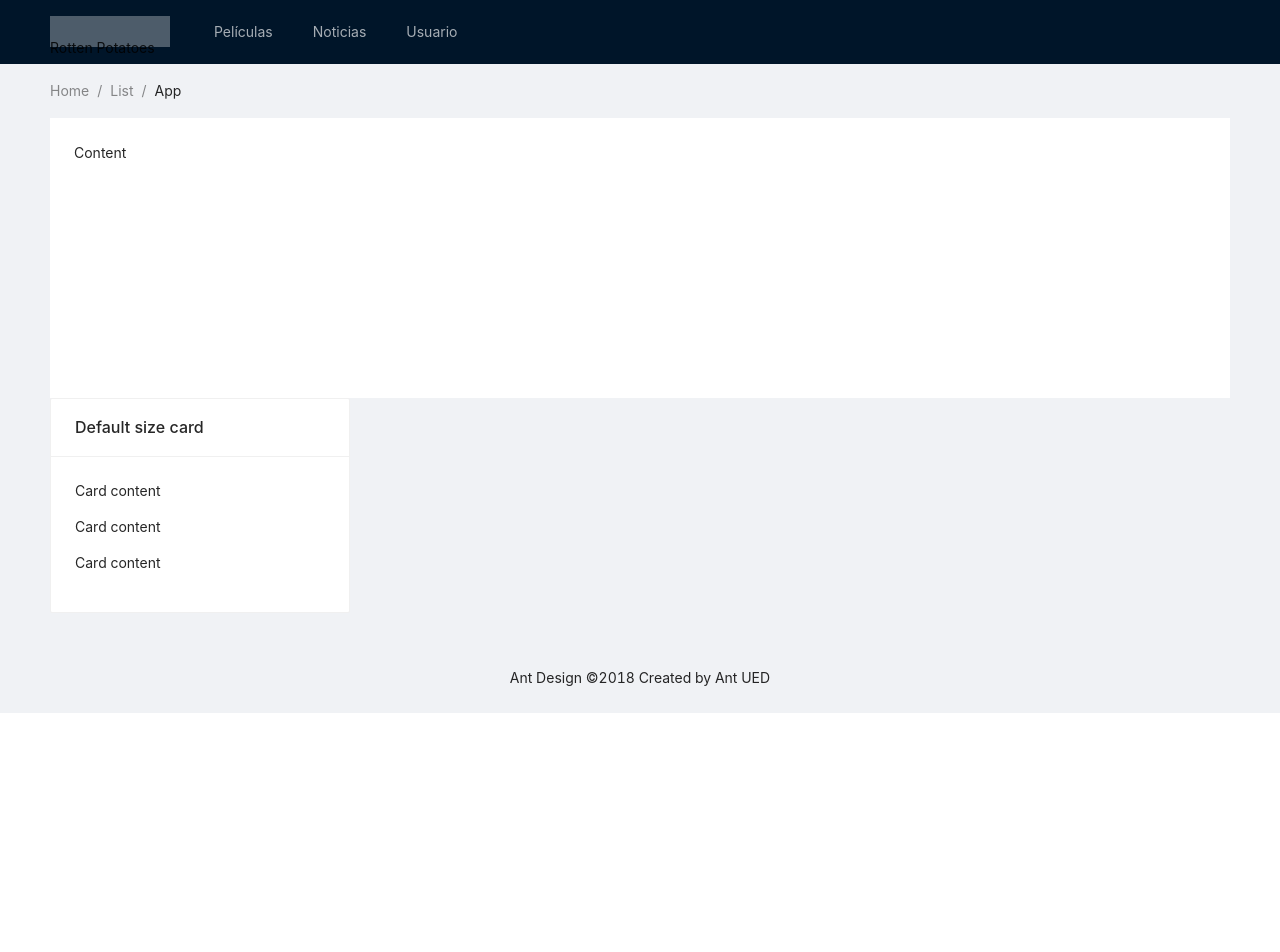
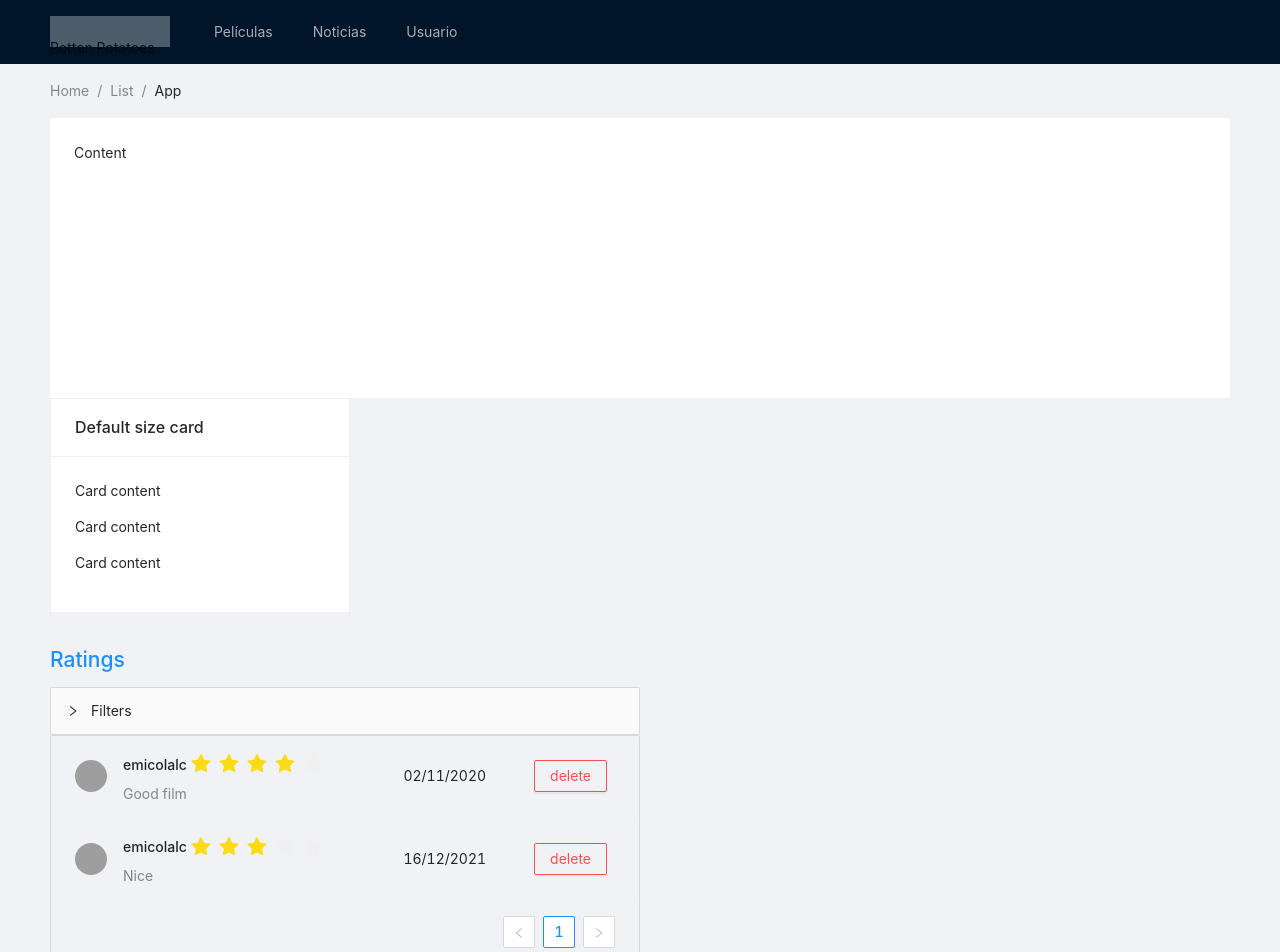
Before and after one commit to MUISCDGTI/Frontend, a React (Create React App) app: page / in a window 1280 px wide. Shown: the top 952 px of the page. Before the commit the page ends 800 px from the top, so only its background shows below. Built offline with nearby package versions, Linux system fonts and the light colour scheme; grey boxes are pictures that could not be loaded.

Commit message:
Waiting for microservices integration

```diff
--- /dev/null
+++ b/src/components/list-ratings/index.css
@@ -0,0 +1,28 @@
+.list {
+  width: 50%;
+}
+
+.filters {
+  display: grid;
+  grid-template-columns: 1fr 1fr;
+  gap: 10px;
+}
+
+.stars-range {
+  display: grid;
+  grid-template-columns: 0.4fr 0.6fr;
+}
+
+.list-header,
+.stars-range {
+  color: #1890ff;
+}
+
+.item-meta {
+  display: flex;
+  align-items: center;
+}
+
+.date {
+  margin: 0;
+}
--- /dev/null
+++ b/src/components/list-ratings/index.js
@@ -0,0 +1,130 @@
+import React from "react";
+import {
+  List,
+  Dropdown,
+  Menu,
+  Rate,
+  Slider,
+  DatePicker,
+  Input,
+  Collapse,
+  Button,
+  Avatar,
+} from "antd";
+import { DownOutlined } from "@ant-design/icons";
+import "./index.css";
+import moment from "moment";
+
+var ratings = [
+  {
+    _id: "jsiodlekfn4",
+    value: "4.5",
+    description: "Good film",
+    film: "1",
+    user: "11",
+    date: "2020-11-02T23:00:00.000+00:00",
+  },
+  {
+    _id: "erogpiwnm5",
+    value: "1.5",
+    description: "Bad film",
+    film: "15",
+    user: "19",
+    date: "2021-12-02T23:00:00.000+00:00",
+  },
+  {
+    _id: "srvwmpe1",
+    value: "3",
+    description: "Nice",
+    film: "15",
+    user: "11",
+    date: "2021-12-16T17:00:00.000+00:00",
+  },
+];
+
+const menu = (
+  <Menu>
+    <Menu.Item>
+      <span>ascendent</span>
+    </Menu.Item>
+    <Menu.Item>
+      <span>descendent</span>
+    </Menu.Item>
+  </Menu>
+);
+
+const { Search } = Input;
+const { RangePicker } = DatePicker;
+const { Panel } = Collapse;
+
+const RatingsList = (props) => {
+  if (props.page === "film") {
+    ratings = ratings.filter((rating) => rating.film === props.id);
+  } else if (props.page === "user") {
+    ratings = ratings.filter((rating) => rating.user === props.id);
+  }
+  return (
+    <div className="list">
+      <h2 className="list-header">Ratings</h2>
+      <Collapse>
+        <Panel header="Filters">
+          <div className="filters">
+            <Dropdown overlay={menu}>
+              <a className="dropdown">
+                Order by <DownOutlined />
+              </a>
+            </Dropdown>
+            <RangePicker />
+            <span className="stars-range">
+              Stars range
+              <Slider range defaultValue={[1, 5]} max={5} min={1} />
+            </span>
+            <Search placeholder="Contains in description..." allowClear />
+          </div>
+        </Panel>
+      </Collapse>
+      <List
+        bordered="true"
+        itemLayout="horizontal"
+        pagination={{
+          pageSize: 2,
+        }}
+        dataSource={ratings}
+        renderItem={(rating) => (
+          <List.Item
+            key={rating._id}
+            actions={
+              props.page === "user"
+                ? [
+                    <Button type="primary" danger ghost>
+                      delete
+                    </Button>,
+                  ]
+                : null
+            }
+          >
+            {
+              <List.Item.Meta
+                className="item-meta"
+                avatar={
+                  <Avatar src="https://joeschmoe.io/api/v1/random" alt="user" />
+                }
+                title={[
+                  props.username,
+                  " ",
+                  <Rate value={rating.value} disabled />,
+                ]}
+                description={
+                  <span className="description">{rating.description}</span>
+                }
+              />
+            }
+            {<p className="date">{moment(rating.date).format("DD/MM/YYYY")}</p>}
+          </List.Item>
+        )}
+      />
+    </div>
+  );
+};
+
+export default RatingsList;
--- a/src/components/noticias/index.js
+++ b/src/components/noticias/index.js
@@ -2,6 +2,7 @@ import React from 'react';
 import 'antd/dist/antd.css';
 import './index.css';
 import { Card } from 'antd';
+import RatingsList from '../list-ratings';
 
 const Noticias = () => {
     return (
@@ -11,6 +12,7 @@ const Noticias = () => {
                 <p>Card content</p>
                 <p>Card content</p>
             </Card>
+            <RatingsList page='user' id='11' username='emicolalc' />
         </div>
     );
 }
```
